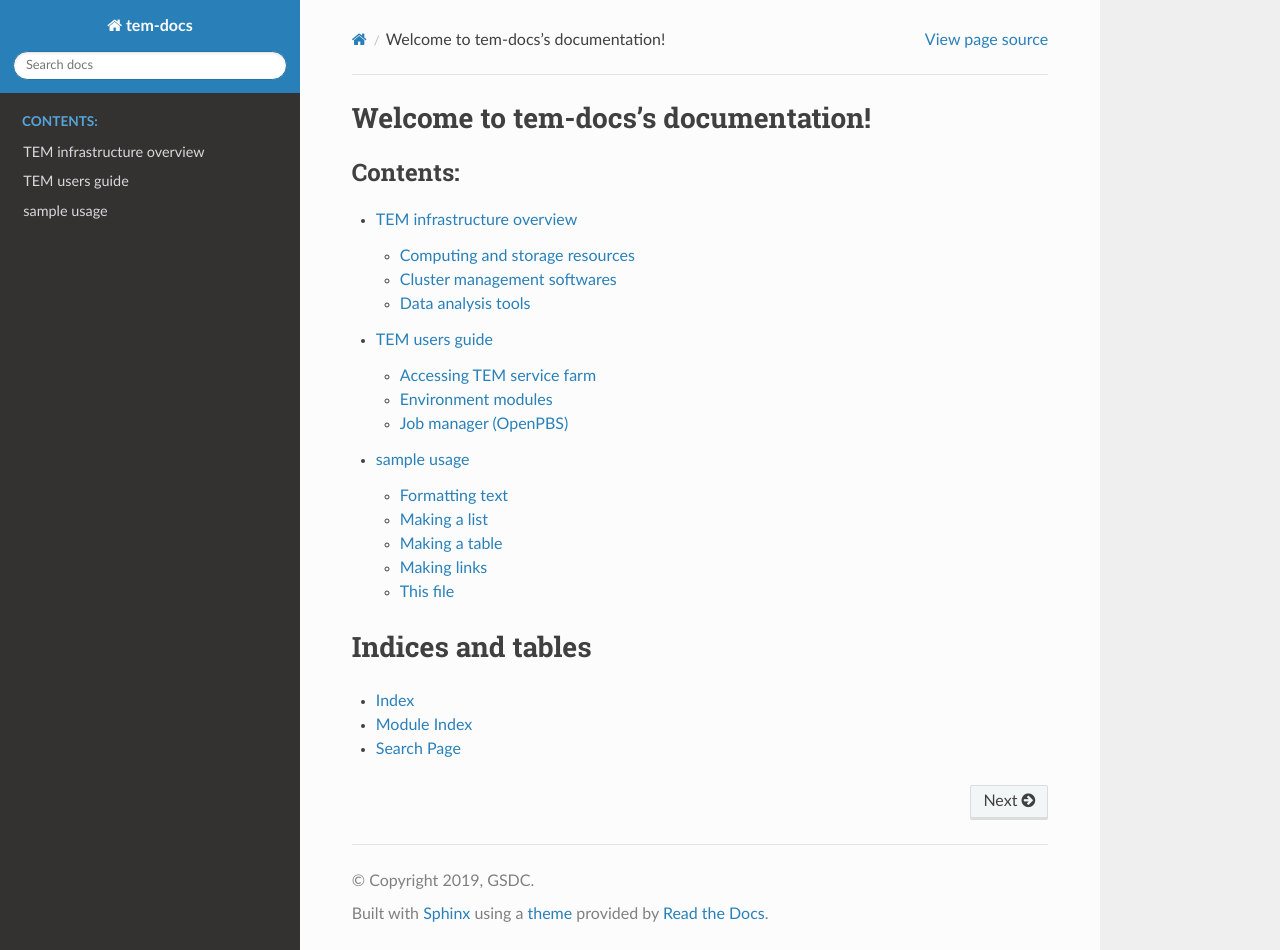
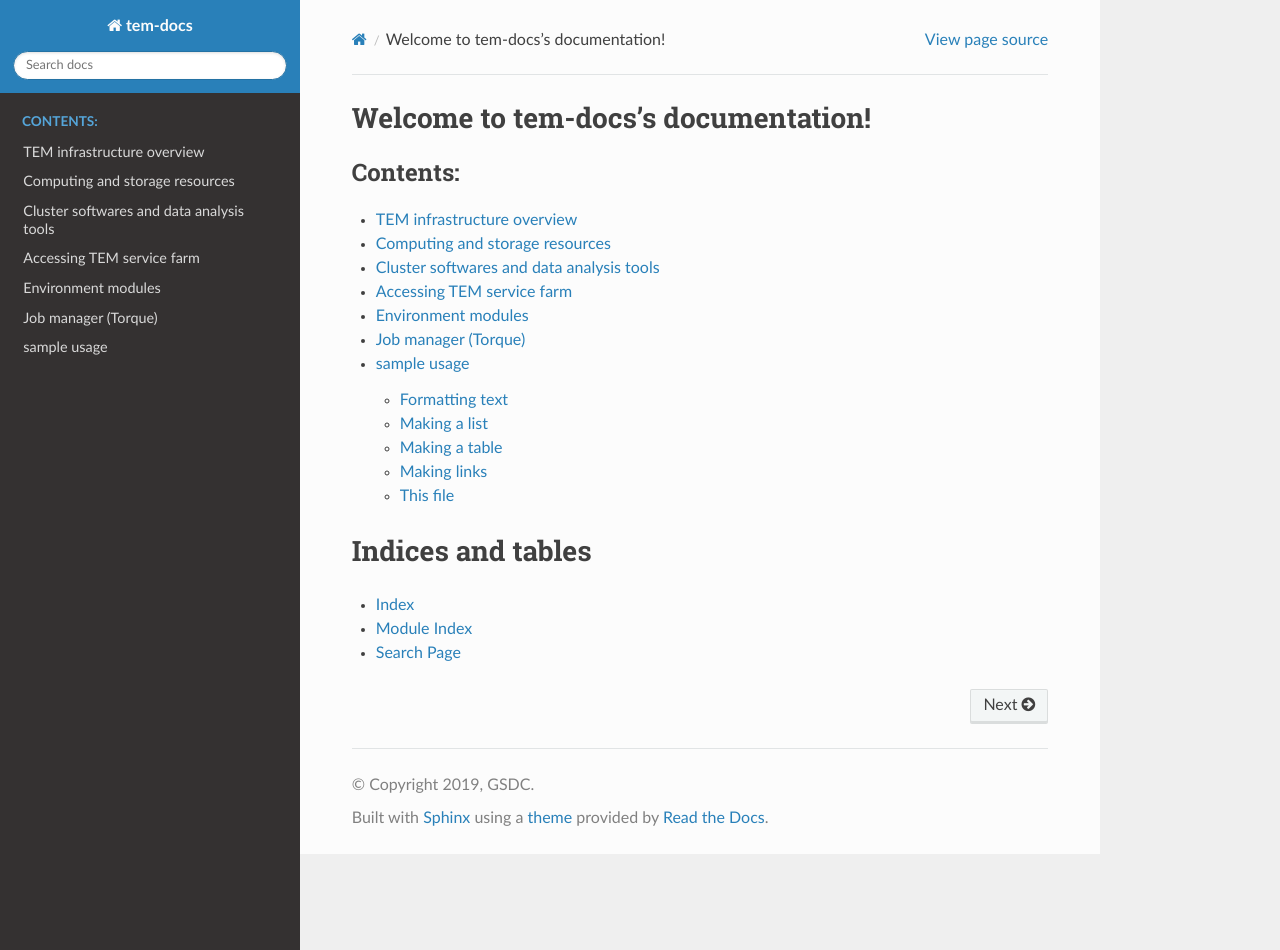
Before and after one commit to junglok/tem-docs, a Sphinx documentation site: the page built from docs/index.rst, in a window 1280 px wide and 950 px high. Built offline with Sphinx 7.4.7 and the Read the Docs theme 2.0.0, drawn with Linux system fonts in a browser that asks for light colours.

Commit message:
first commit

```diff
--- /dev/null
+++ b/docs/access_farm.rst
@@ -0,0 +1,3 @@
+**************************
+Accessing TEM service farm
+**************************
--- a/docs/cluster.rst
+++ b/docs/cluster.rst
@@ -1,12 +1,4 @@
-***************
-TEM users guide
-***************
 
-Accessing TEM service farm
-==========================
-
-Environment modules
-===================
-
-Job manager (OpenPBS)
-=====================
+*******************************
+Computing and storage resources
+*******************************
--- /dev/null
+++ b/docs/environment_modules.rst
@@ -0,0 +1,3 @@
+*******************
+Environment modules
+*******************
--- a/docs/index.rst
+++ b/docs/index.rst
@@ -10,8 +10,12 @@ Welcome to tem-docs's documentation!
    :maxdepth: 2
    :caption: Contents:
 
-   infrastructure.rst
+   infra.rst
    cluster.rst
+   sw.rst
+   access_farm.rst
+   environment_modules.rst
+   openpbs.rst
    sample usage <usage>
 
 Indices and tables
--- /dev/null
+++ b/docs/infra.rst
@@ -0,0 +1,4 @@
+
+***************************
+TEM infrastructure overview
+***************************
--- /dev/null
+++ b/docs/openpbs.rst
@@ -0,0 +1,3 @@
+********************
+Job manager (Torque)
+********************
--- /dev/null
+++ b/docs/sw.rst
@@ -0,0 +1,3 @@
+*****************************************
+Cluster softwares and data analysis tools
+*****************************************
```
